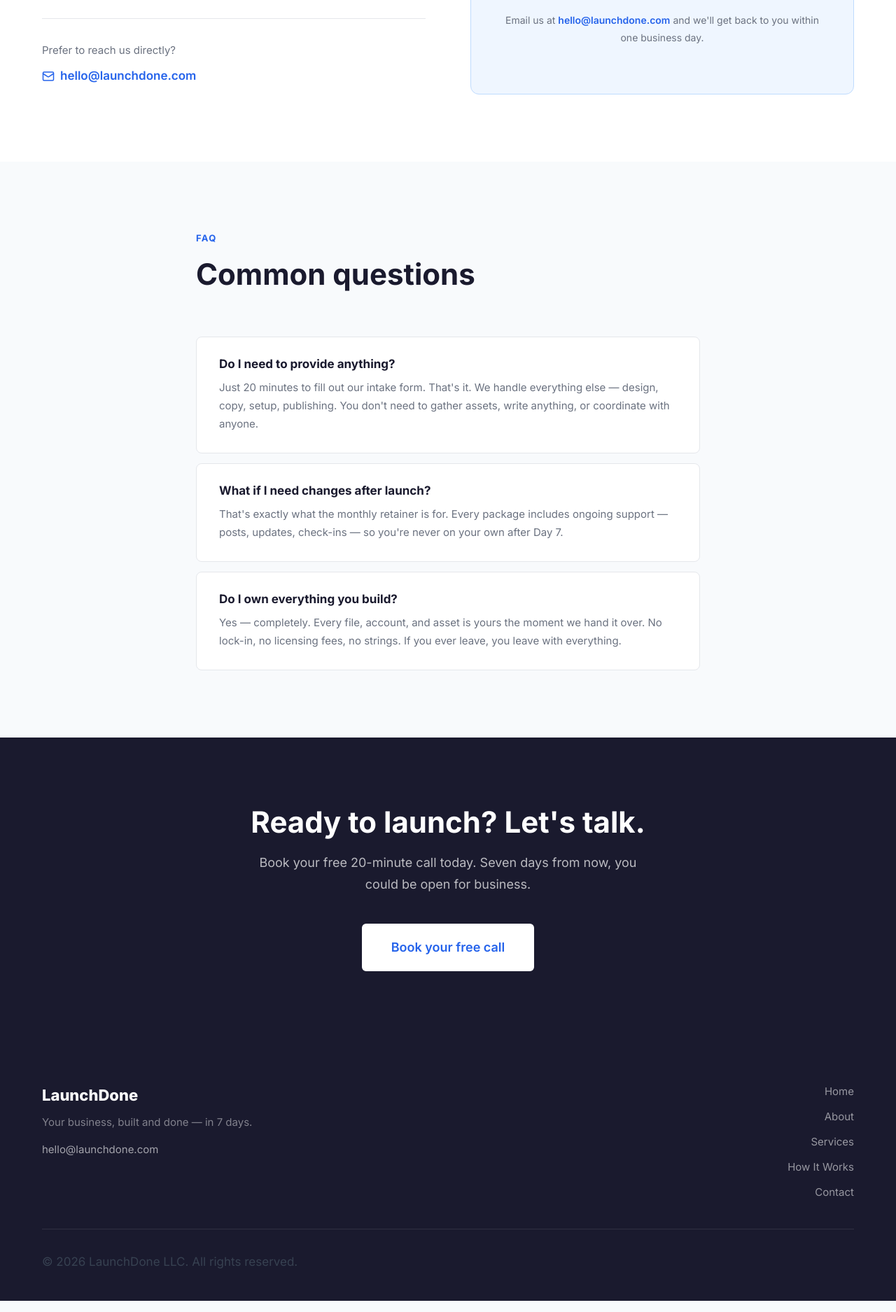
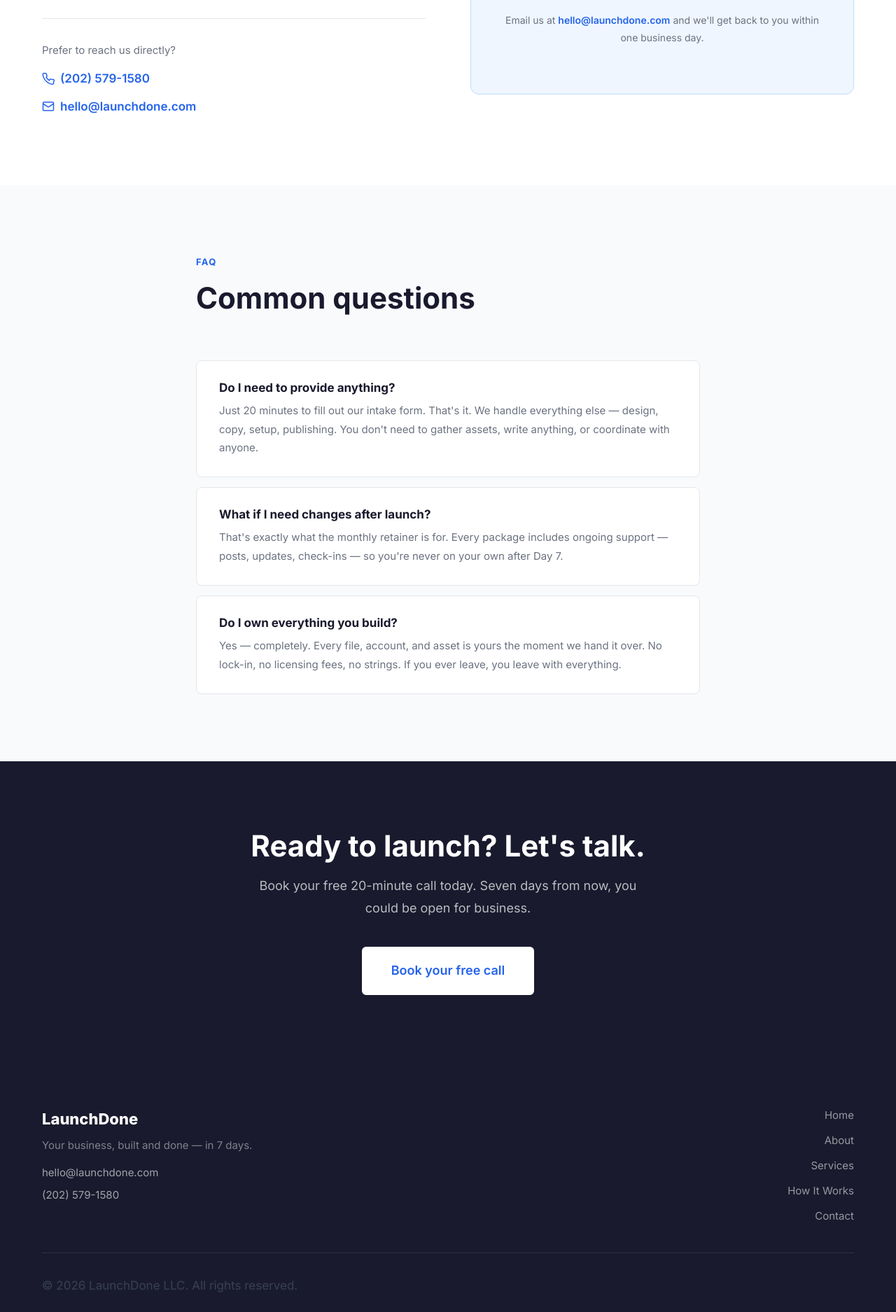
Before and after one commit to DavidCole1/launchdone, a plain HTML site: page contact.html in a window 1280 px wide. Shown: the part 965-2840 px from the top of the page at 70% size. Drawn offline with Linux system fonts and the light colour scheme.

Commit message:
Add phone number (202) 579-1580 to footer and contact page

```diff
--- a/contact.html
+++ b/contact.html
@@ -88,9 +88,16 @@
           </ul>
 
           <div style="margin-top: 40px; padding-top: 32px; border-top: 1px solid var(--color-border);">
-            <p style="font-size: 0.9375rem; color: var(--color-text-light); margin-bottom: 10px;">
+            <p style="font-size: 0.9375rem; color: var(--color-text-light); margin-bottom: 14px;">
               Prefer to reach us directly?
             </p>
+            <a href="tel:+12025791580" class="contact-email" style="margin-bottom: 12px; display: inline-flex;">
+              <svg width="18" height="18" viewBox="0 0 24 24" fill="none" stroke="currentColor" stroke-width="2" stroke-linecap="round" stroke-linejoin="round" aria-hidden="true">
+                <path d="M22 16.92v3a2 2 0 0 1-2.18 2 19.79 19.79 0 0 1-8.63-3.07A19.5 19.5 0 0 1 4.69 12a19.79 19.79 0 0 1-3.07-8.67A2 2 0 0 1 3.62 1h3a2 2 0 0 1 2 1.72c.127.96.361 1.903.7 2.81a2 2 0 0 1-.45 2.11L7.91 8.64a16 16 0 0 0 6 6l.96-1.96a2 2 0 0 1 2.11-.45c.907.339 1.85.573 2.81.7A2 2 0 0 1 22 16.92z"/>
+              </svg>
+              (202) 579-1580
+            </a>
+            <br>
             <a href="mailto:hello@launchdone.com" class="contact-email">
               <svg width="18" height="18" viewBox="0 0 24 24" fill="none" stroke="currentColor" stroke-width="2" stroke-linecap="round" stroke-linejoin="round" aria-hidden="true">
                 <rect x="2" y="4" width="20" height="16" rx="2"/>
@@ -176,6 +183,7 @@
         <div class="footer__logo">LaunchDone</div>
         <p class="footer__tagline">Your business, built and done — in 7 days.</p>
         <div class="footer__email"><a href="mailto:hello@launchdone.com">hello@launchdone.com</a></div>
+        <div class="footer__phone"><a href="tel:+12025791580">(202) 579-1580</a></div>
       </div>
       <nav class="footer__nav" aria-label="Footer navigation">
         <a href="index.html">Home</a>
--- a/styles.css
+++ b/styles.css
@@ -778,12 +778,15 @@
   max-width: 320px;
   line-height: 1.6;
 }
-.footer__email a {
+.footer__email a,
+.footer__phone a {
   font-size: 0.9375rem;
   color: rgba(255,255,255,0.6);
   transition: color var(--transition);
 }
-.footer__email a:hover { color: white; }
+.footer__email a:hover,
+.footer__phone a:hover { color: white; }
+.footer__phone { margin-top: 6px; }
 
 .footer__nav { display: flex; flex-direction: column; gap: 12px; align-items: flex-end; }
 .footer__nav a {
```
Also changed, not shown: about.html (+1 -0 lines), how-it-works.html (+1 -0 lines), index.html (+1 -0 lines), services.html (+1 -0 lines), .claude/settings.local.json (added).
